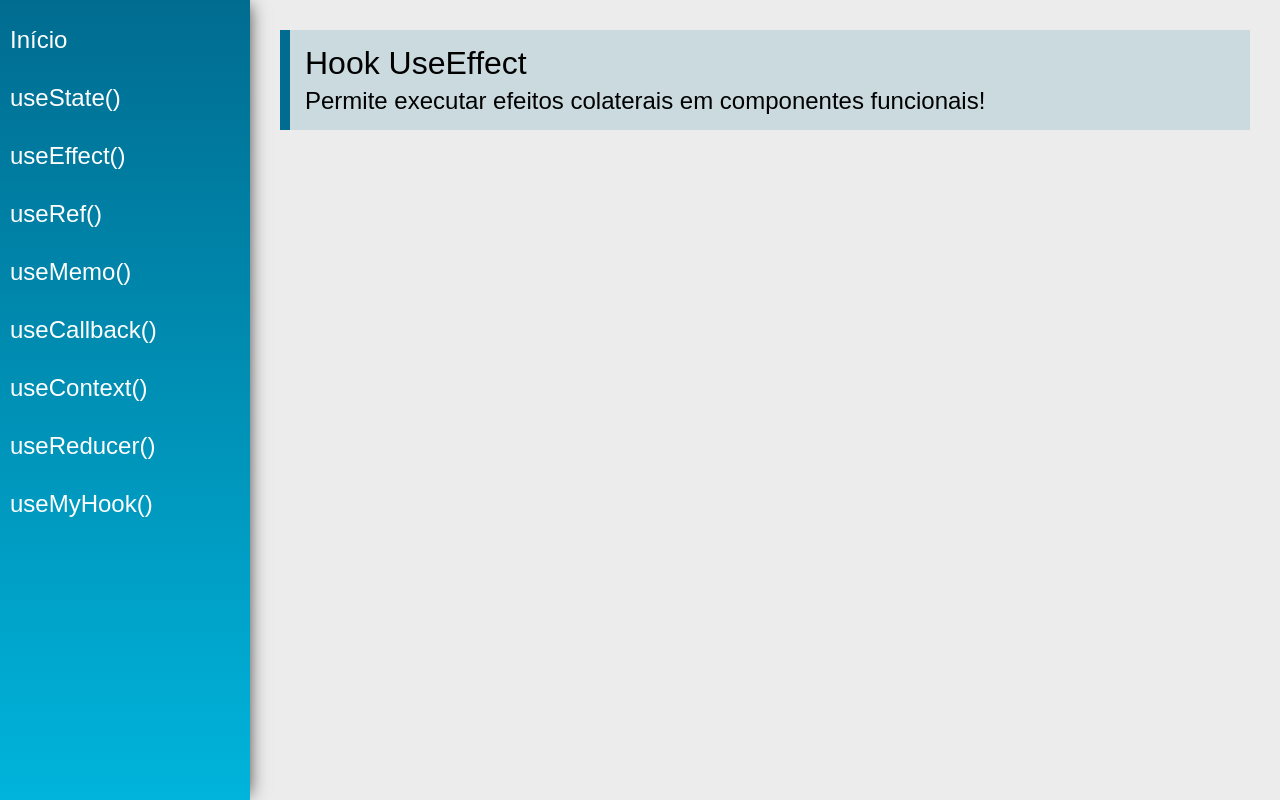
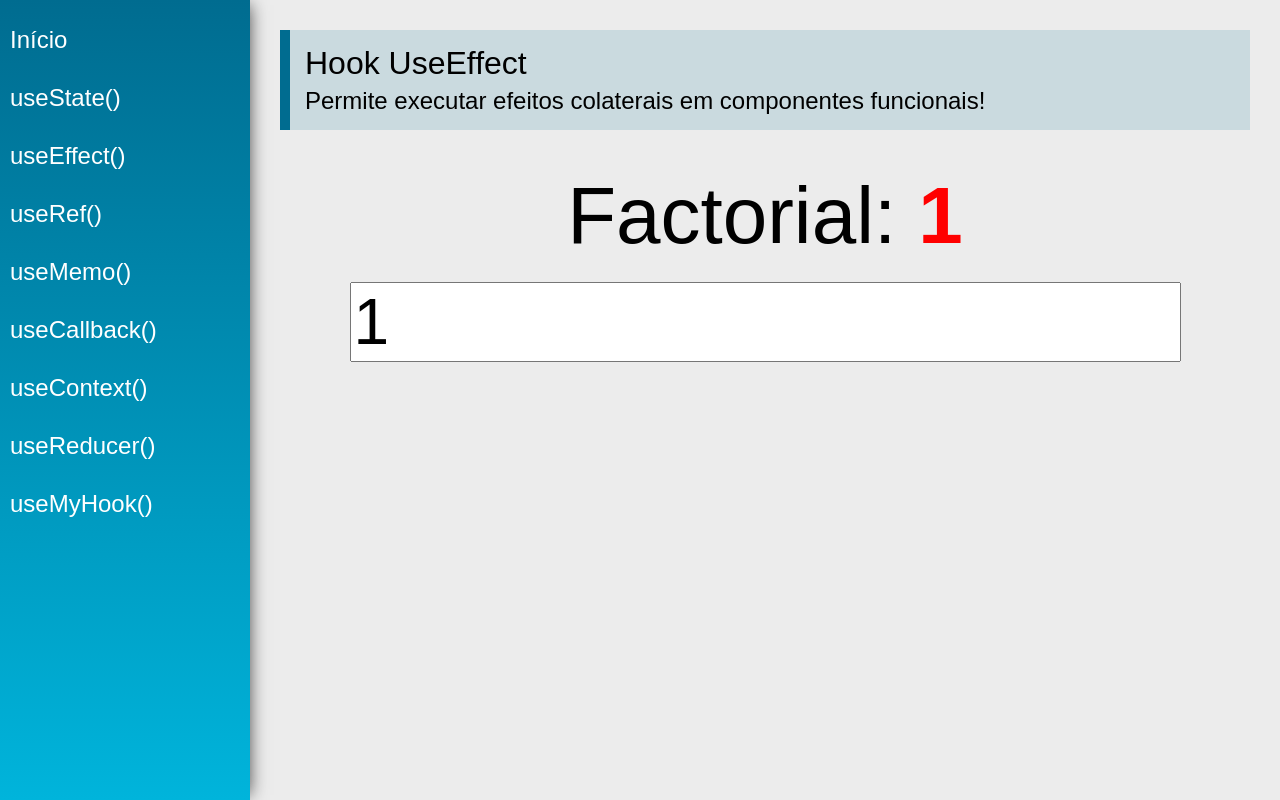
Before and after one commit to marcelopython/React-hooks, a React (Create React App) app: page /useEffect in a window 1280 px wide. Built offline with nearby package versions, Linux system fonts and the light colour scheme.

Commit message:
useEffect

```diff
--- a/src/views/examples/UseEffect.jsx
+++ b/src/views/examples/UseEffect.jsx
@@ -1,13 +1,46 @@
-import React from 'react'
+import React, { useEffect, useState } from 'react'
 import PageTitle from '../../components/layout/PageTitle'
 
+
+function calcFatorial(n) {
+    if(n < 0)return -1;
+    if(n === 0) return 1;
+    return calcFatorial(n - 1) * n;
+}
+
 const UseEffect = (props) => {
+
+    const [number, setNumber] = useState(1);
+    const [fatorial, setFatorial] = useState(1);
+
+    //Quando um componente tema alterar o stado de outro compomente o useEffect faz o controle do stado
+    useEffect(function() {
+        setFatorial(calcFatorial(number));
+    }, [number]);//Quando o valor de number for modificado a função sera chamada
+
+    useEffect(function(){
+        if(fatorial > 1000){
+            document.title = 'Eita!!!';
+        }
+    }, [fatorial]);
+
     return (
         <div className="UseEffect">
             <PageTitle
                 title="Hook UseEffect"
                 subtitle="Permite executar efeitos colaterais em componentes funcionais!"
             />
+
+            <div className="center">
+                <div>
+                    <span className="text">Factorial: </span>
+                    <span className="text red">{fatorial === -1 ? 'Não exite' : fatorial}</span>
+                </div>
+                <input type="number" className="input"
+                    value={number}
+                    onChange={(event)=> setNumber(event.target.value)}/>
+            </div>
+
         </div>
     )
 }
```
Also changed, not shown: 1 other file (tests, documents, lock files or other folders).
